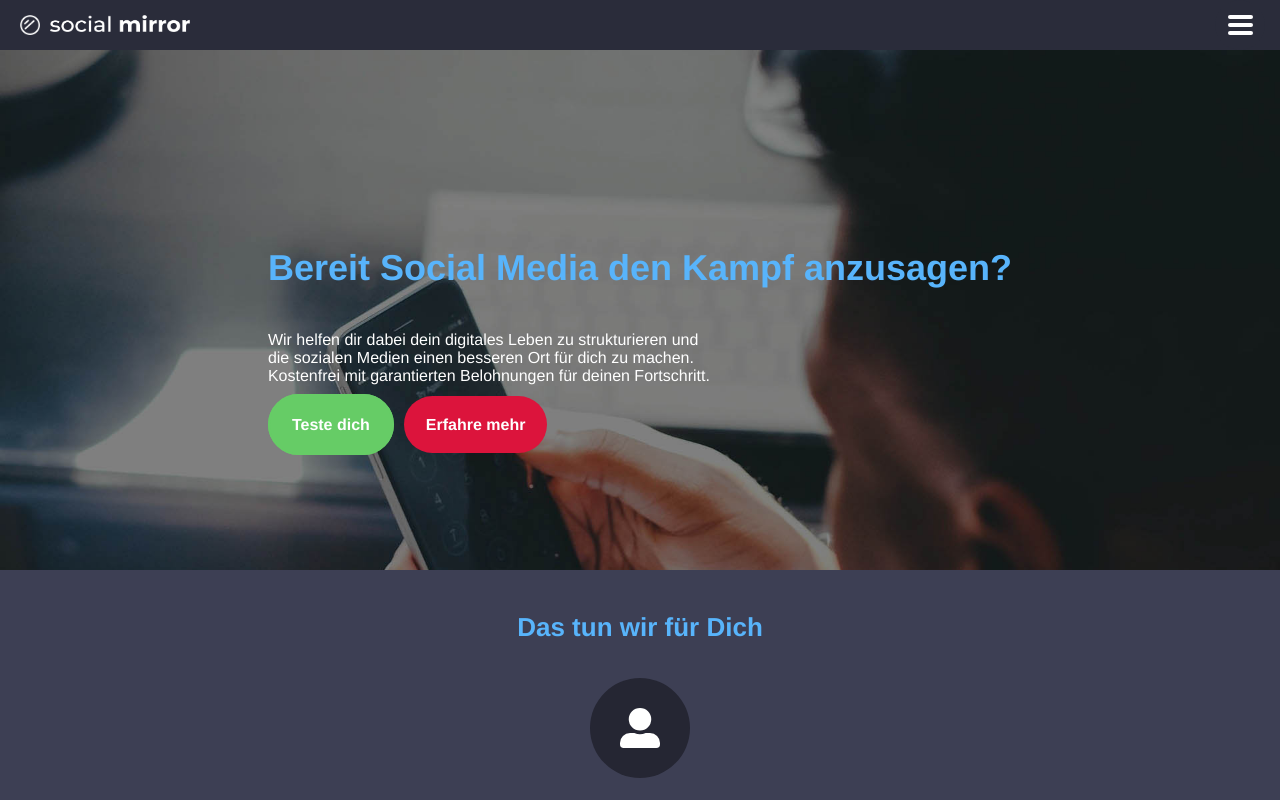
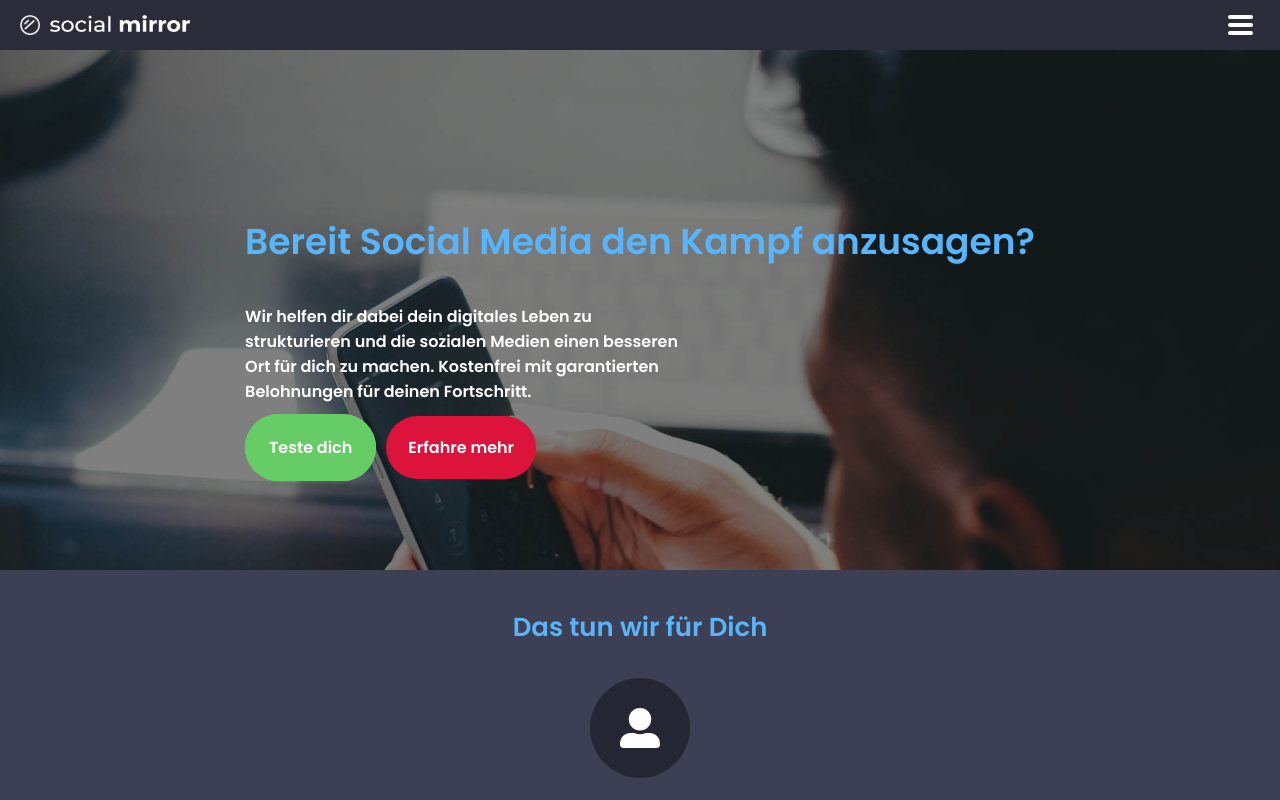
Before and after one commit to tombjarne/social-mirror, a React (Create React App) app: page / in a window 1280 px wide. Shown: the top 800 px of the page. Built offline with nearby package versions, Linux system fonts and the light colour scheme.

Commit message:
add google fonts

```diff
--- a/src/assets/css/App.css
+++ b/src/assets/css/App.css
@@ -1,4 +1,6 @@
 /* GENERAL */
+
+@import url("https://fonts.googleapis.com/css2?family=Poppins:wght@600&display=swap");
 
 h1,h2,h3,h4,h5 {
   color: var(--heading-color)!important;
@@ -6,6 +8,7 @@
 
 a, button {
   border-radius: 80px!important;
+  font-family: Poppins !important;
 }
 
 #root {
```
